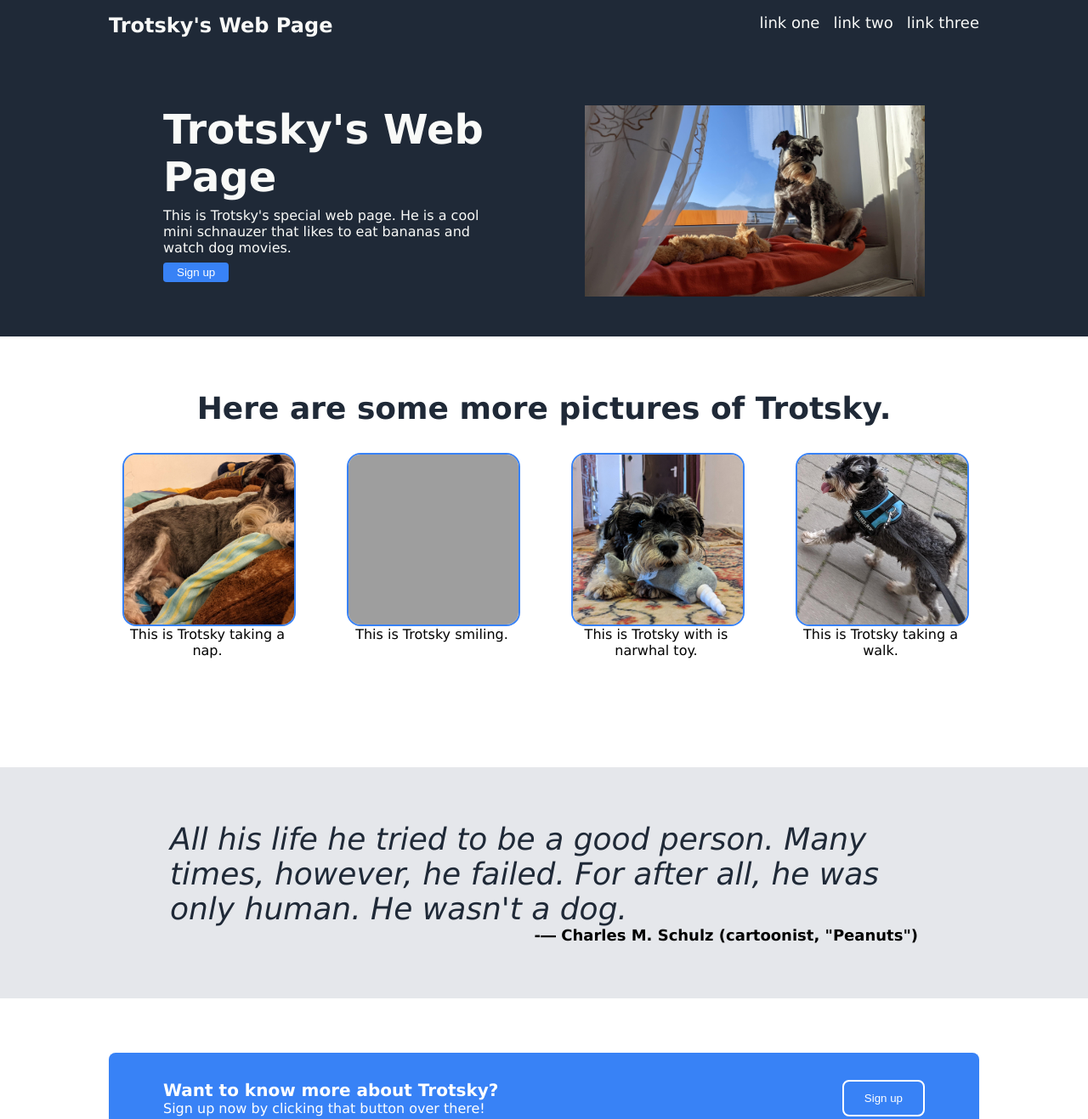
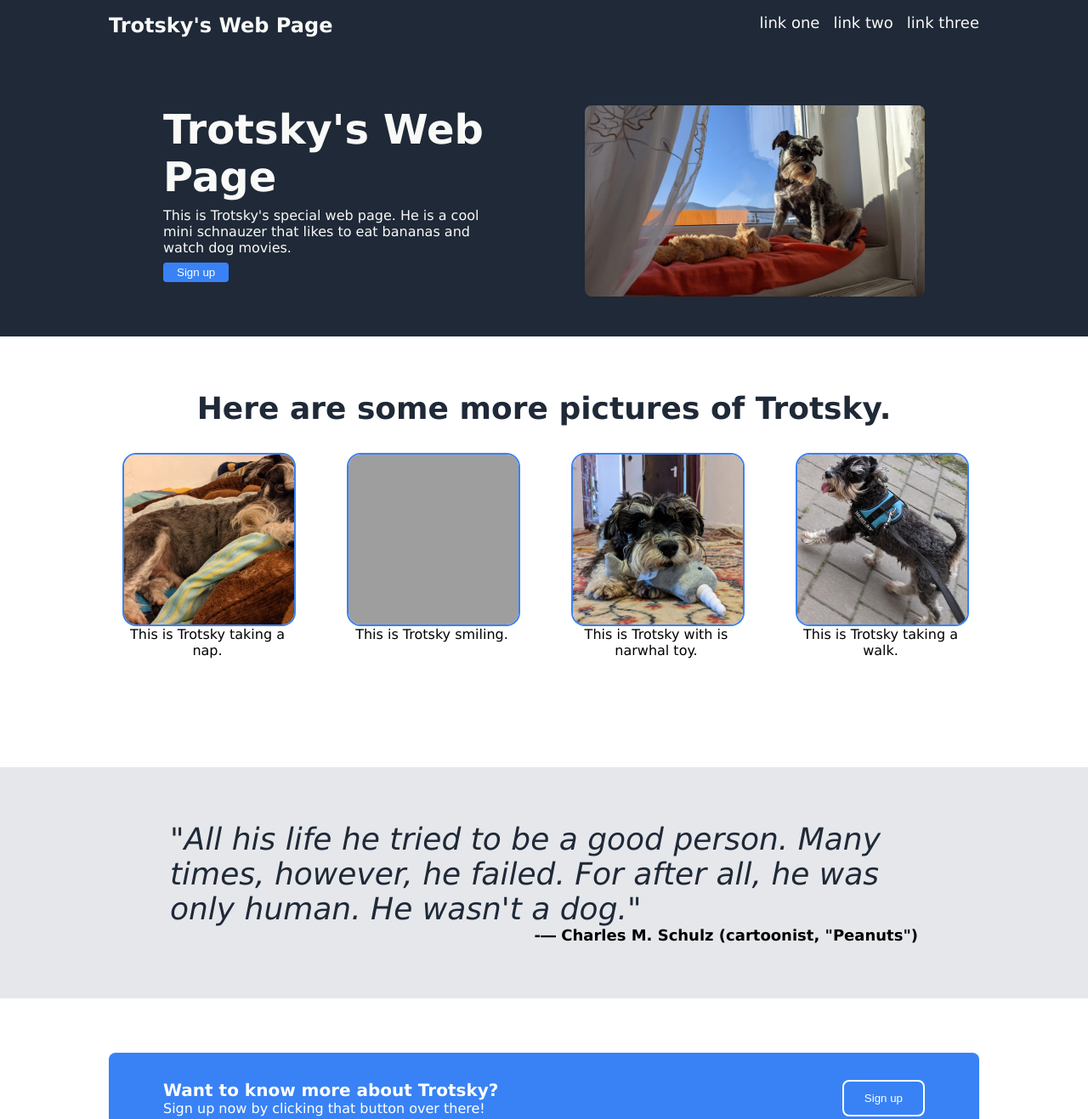
Before and after one commit to morciu/odin-project-landing-page, a plain HTML site: page index.html in a window 1280 px wide. Shown: the top 1317 px of the page at 85% size. Drawn offline with Linux system fonts and the light colour scheme; grey boxes are pictures that could not be loaded.

Commit message:
One more

```diff
--- a/index.html
+++ b/index.html
@@ -81,8 +81,8 @@
         </div>
 
         <div class="quote-section">
-            <i class="quote-text">All his life he tried to be a good person. Many times, however, he failed.
-                For after all, he was only human. He wasn't a dog.</i>
+            <i class="quote-text">"All his life he tried to be a good person. Many times, however, he failed.
+                For after all, he was only human. He wasn't a dog."</i>
             <div class="quote-author">-― Charles M. Schulz (cartoonist, "Peanuts") </div>
         </div>
 
--- a/style.css
+++ b/style.css
@@ -20,6 +20,7 @@ a {
 img {
     height: auto;
     width: 100%;
+    border-radius: 8px;
 }
 
 .hero,
```
